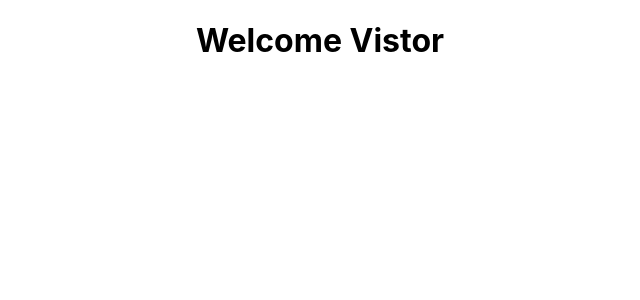
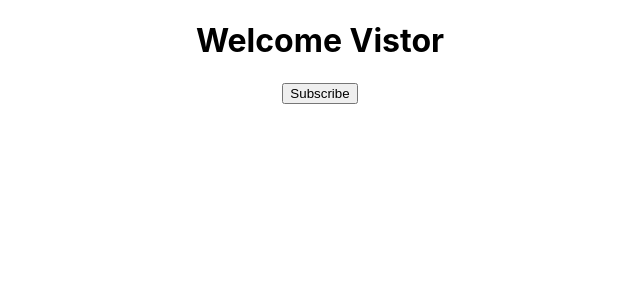
Before and after one commit to Elbie-em/React-Recap, a React (Create React App) app: page / in a window 1280 px wide. Shown: the top 300 px of the page, without its empty margins (320-960 px from the left). Built offline with nearby package versions, Linux system fonts and the light colour scheme.

Commit message:
Add subscription button

```diff
--- a/src/components/Message.js
+++ b/src/components/Message.js
@@ -9,7 +9,10 @@ class Message extends React.Component {
   }
   render() {
     return(
-      <h1>{this.state.message}</h1>
+      <div>
+        <h1>{this.state.message}</h1>
+        <button>Subscribe</button>
+      </div>
     )
   }
 }
```
